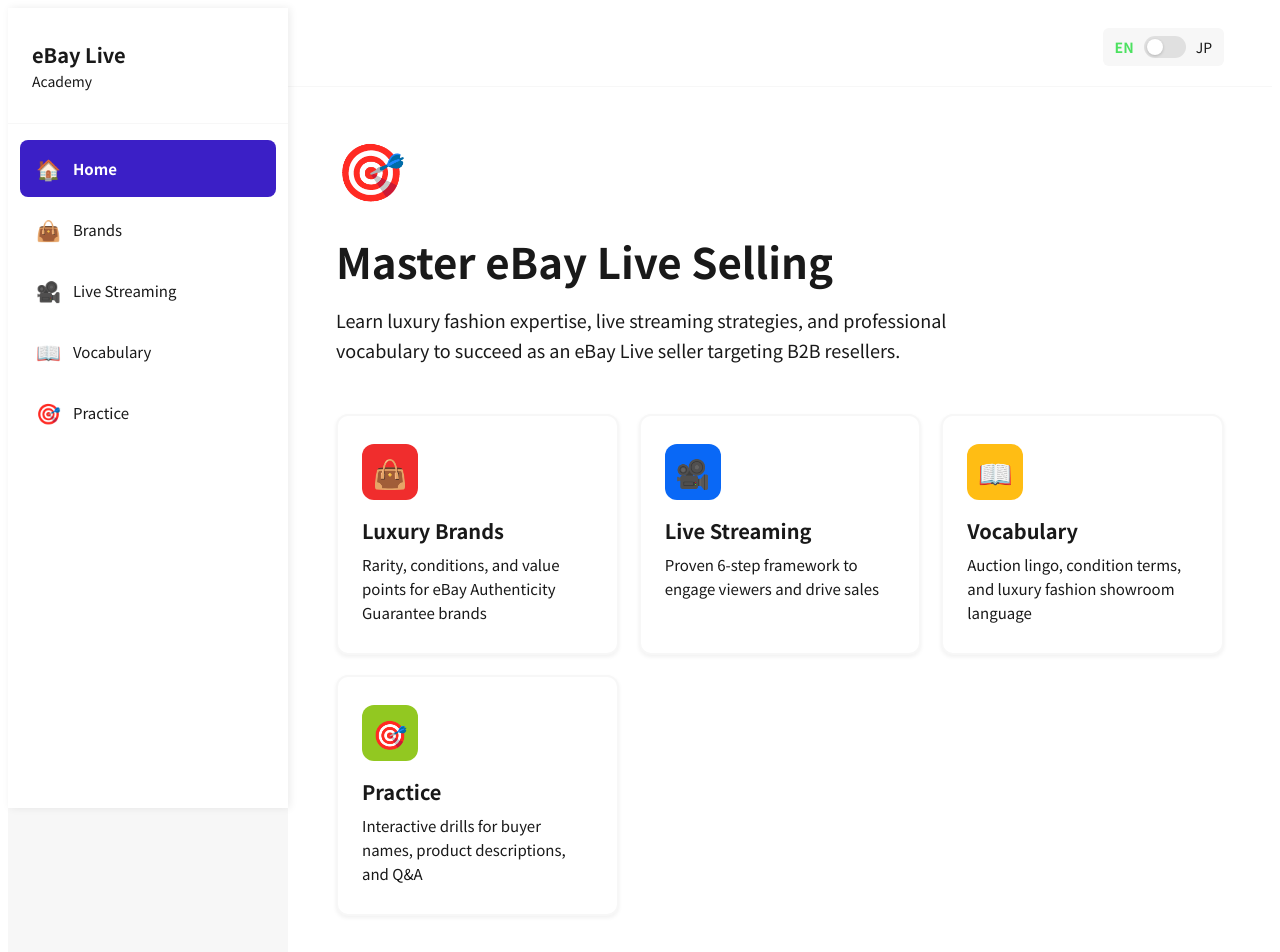
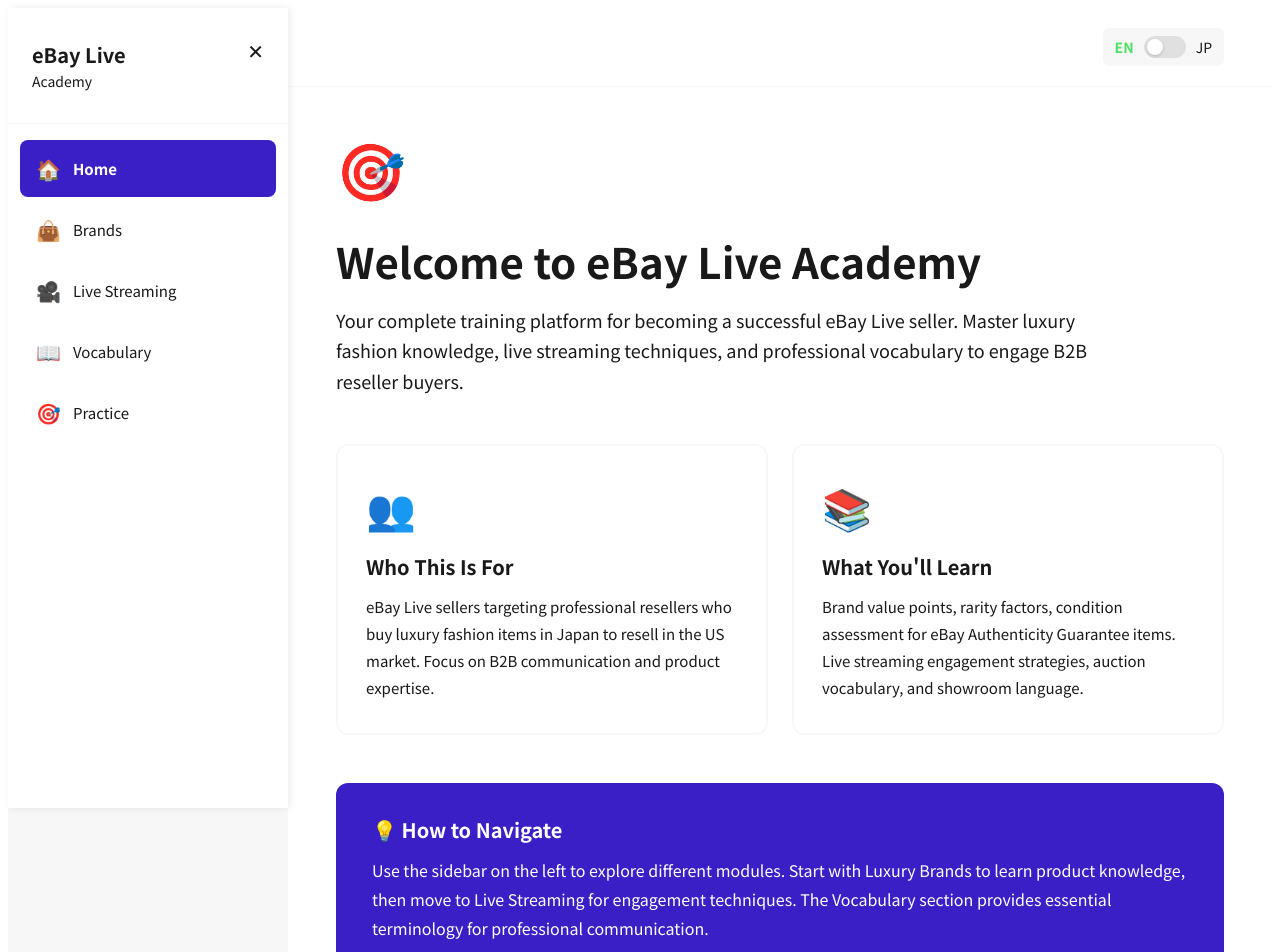
Before and after one commit to KanaeIwase/ebaylive, a React (Vite) app: page / in a window 1280 px wide. Shown: the top 952 px of the page. Built offline with nearby package versions, Linux system fonts and the light colour scheme; a web font is replaced by a local one.

Commit message:
Add collapsible sidebar, favicon, improved spacing and eBay Live colors

```diff
--- a/src/App.jsx
+++ b/src/App.jsx
@@ -453,6 +453,7 @@
 export default function App() {
   const [lang, setLang] = useState("en");
   const [page, setPage] = useState(0);
+  const [sidebarOpen, setSidebarOpen] = useState(true);
   const tabs = lang==="en" ? ["Home","Brands","Live Streaming","Vocabulary","Practice"] : ["ホーム","ブランド","ライブ配信","用語集","練習"];
   const icons = ["🏠","👜","🎥","📖","🎯"];
 
@@ -463,15 +464,21 @@
       <style>{`@keyframes fu{from{opacity:0;transform:translateY(8px)}to{opacity:1;transform:translateY(0)}}*{box-sizing:border-box}::-webkit-scrollbar{width:8px}::-webkit-scrollbar-track{background:#f1f1f1}::-webkit-scrollbar-thumb{background:#888;border-radius:4px}::-webkit-scrollbar-thumb:hover{background:#555}`}</style>
 
       {/* Sidebar Navigation */}
+      {sidebarOpen && (
         <div style={{ width:280, background:"#FFFFFF", boxShadow:"2px 0 8px rgba(0,0,0,0.08)", display:"flex", flexDirection:"column", position:"sticky", top:0, height:"100vh" }}>
           {/* Logo */}
-        <div style={{ padding:"32px 24px", borderBottom:"1px solid #F7F7F7" }}>
+          <div style={{ padding:"32px 24px", borderBottom:"1px solid #F7F7F7", display:"flex", justifyContent:"space-between", alignItems:"flex-start" }}>
+            <div onClick={()=>setPage(0)} style={{ cursor:"pointer" }}>
               <div style={{ fontSize:20, fontWeight:700, color:"#191919", marginBottom:2, fontFamily:"'Market Sans','Noto Sans JP',sans-serif" }}>
                 {lang==="en"?"eBay Live":"eBay Live"}
               </div>
               <div style={{ fontSize:14, color:"#191919", fontWeight:400 }}>
                 {lang==="en"?"Academy":"アカデミー"}
               </div>
+            </div>
+            <button onClick={()=>setSidebarOpen(false)} style={{ background:"none", border:"none", fontSize:20, cursor:"pointer", color:"#191919", padding:0 }}>
+              ✕
+            </button>
           </div>
 
         {/* Nav Items */}
@@ -483,13 +490,19 @@
             </button>
           ))}
         </div>
-
         </div>
+      )}
 
       {/* Main Content */}
       <div style={{ flex:1, background:"#ffffff", overflowY:"auto" }}>
-        {/* Top Bar with Language Toggle */}
-        <div style={{ padding:"20px 48px", display:"flex", justifyContent:"flex-end", borderBottom:"1px solid #F7F7F7" }}>
+        {/* Top Bar with Menu + Language Toggle */}
+        <div style={{ padding:"20px 48px", display:"flex", justifyContent:"space-between", alignItems:"center", borderBottom:"1px solid #F7F7F7" }}>
+          {!sidebarOpen && (
+            <button onClick={()=>setSidebarOpen(true)} style={{ background:"#F7F7F7", border:"none", padding:"10px 16px", borderRadius:8, cursor:"pointer", fontSize:16, color:"#191919", fontWeight:700, display:"flex", alignItems:"center", gap:8 }}>
+              ☰ <span>{lang==="en"?"Menu":"メニュー"}</span>
+            </button>
+          )}
+          {sidebarOpen && <div></div>}
           <div onClick={()=>setLang(lang==="en"?"jp":"en")} style={{ display:"flex", alignItems:"center", gap:10, cursor:"pointer", userSelect:"none", padding:"8px 12px", background:"#F7F7F7", borderRadius:6 }}>
             <span style={{ fontSize:14, color:lang==="en"?"#4CE160":"#191919", fontWeight:lang==="en"?700:400 }}>EN</span>
             <div style={{ width:42, height:22, borderRadius:20, background:lang==="jp"?"#4CE160":"#E0E0E0", position:"relative", transition:"all 0.3s" }}>
@@ -518,40 +531,60 @@
       <div style={{ marginBottom:48 }}>
         <div style={{ fontSize:56, marginBottom:16 }}>🎯</div>
         <h1 style={{ fontSize:42, fontWeight:700, marginBottom:16, color:"#191919", lineHeight:1.2, fontFamily:"'Market Sans','Noto Sans JP',sans-serif" }}>
-          {lang==="en"?"Master eBay Live Selling":"eBay Live販売をマスター"}
+          {lang==="en"?"Welcome to eBay Live Academy":"eBay Liveアカデミーへようこそ"}
         </h1>
-        <p style={{ fontSize:18, color:"#191919", lineHeight:1.7, maxWidth:700, fontWeight:400 }}>
+        <p style={{ fontSize:18, color:"#191919", lineHeight:1.7, maxWidth:800, fontWeight:400, marginBottom:24 }}>
           {lang==="en"
-            ?"Learn luxury fashion expertise, live streaming strategies, and professional vocabulary to succeed as an eBay Live seller targeting B2B resellers."
-            :"B2Bリセラーを対象としたeBay Liveセラーとして成功するための高級ファッション知識、ライブ配信戦略、専門用語を学習。"}
+            ?"Your complete training platform for becoming a successful eBay Live seller. Master luxury fashion knowledge, live streaming techniques, and professional vocabulary to engage B2B reseller buyers."
+            :"成功するeBay Liveセラーになるための完全なトレーニングプラットフォーム。高級ファッション知識、ライブ配信テクニック、プロフェッショナルな用語を習得し、B2Bリセラーバイヤーを惹きつけます。"}
         </p>
       </div>
 
-      <div style={{ display:"grid", gridTemplateColumns:"repeat(auto-fit, minmax(280px, 1fr))", gap:20, marginBottom:48 }}>
-        {[
-          { icon:"👜", title:lang==="en"?"Luxury Brands":"高級ブランド", desc:lang==="en"?"Rarity, conditions, and value points for eBay Authenticity Guarantee brands":"eBay認証保証ブランドの希少性、状態、価値ポイント", page:1, color:"#F02D2D" },
-          { icon:"🎥", title:lang==="en"?"Live Streaming":"ライブ配信", desc:lang==="en"?"Proven 6-step framework to engage viewers and drive sales":"視聴者を引き付けて売上を上げる実証済み6ステップ", page:2, color:"#0968F6" },
-          { icon:"📖", title:lang==="en"?"Vocabulary":"用語集", desc:lang==="en"?"Auction lingo, condition terms, and luxury fashion showroom language":"オークション用語、状態用語、高級ファッション業界用語", page:3, color:"#FFBD14" },
-          { icon:"🎯", title:lang==="en"?"Practice":"練習", desc:lang==="en"?"Interactive drills for buyer names, product descriptions, and Q&A":"バイヤー名、商品説明、Q&Aのインタラクティブ練習", page:4, color:"#92C821" },
-        ].map((card,i)=>(
-          <div key={i} onClick={()=>setPage(card.page)} style={{ background:"#FFFFFF", border:"2px solid #F7F7F7", borderRadius:12, padding:"28px 24px", cursor:"pointer", transition:"all 0.2s", boxShadow:"0 2px 4px rgba(0,0,0,0.06)" }}
-            onMouseEnter={e => {e.currentTarget.style.transform="translateY(-4px)"; e.currentTarget.style.borderColor=card.color; e.currentTarget.style.boxShadow="0 8px 16px rgba(0,0,0,0.12)"}}
-            onMouseLeave={e => {e.currentTarget.style.transform="translateY(0)"; e.currentTarget.style.borderColor="#F7F7F7"; e.currentTarget.style.boxShadow="0 2px 4px rgba(0,0,0,0.06)"}}>
-            <div style={{ width:56, height:56, borderRadius:12, background:card.color, display:"flex", alignItems:"center", justifyContent:"center", fontSize:28, marginBottom:16 }}>{card.icon}</div>
-            <div style={{ fontSize:20, fontWeight:700, color:"#191919", marginBottom:8 }}>{card.title}</div>
-            <div style={{ fontSize:15, color:"#191919", lineHeight:1.6, fontWeight:400 }}>{card.desc}</div>
+      <div style={{ display:"grid", gridTemplateColumns:"1fr 1fr", gap:24, marginBottom:48 }}>
+        <div style={{ background:"#FFFFFF", border:"2px solid #F7F7F7", borderRadius:12, padding:"32px 28px" }}>
+          <div style={{ fontSize:40, marginBottom:16 }}>👥</div>
+          <div style={{ fontSize:20, fontWeight:700, color:"#191919", marginBottom:12 }}>
+            {lang==="en"?"Who This Is For":"対象者"}
           </div>
-        ))}
+          <div style={{ fontSize:15, color:"#191919", lineHeight:1.8, fontWeight:400 }}>
+            {lang==="en"
+              ?"eBay Live sellers targeting professional resellers who buy luxury fashion items in Japan to resell in the US market. Focus on B2B communication and product expertise."
+              :"日本で高級ファッションアイテムを購入し米国市場で転売するプロのリセラーを対象としたeBay Liveセラー。B2Bコミュニケーションと商品知識に焦点。"}
+          </div>
         </div>
 
-      <div style={{ background:"#3B1FC6", borderRadius:12, padding:"32px 36px", color:"#FFFFFF" }}>
+        <div style={{ background:"#FFFFFF", border:"2px solid #F7F7F7", borderRadius:12, padding:"32px 28px" }}>
+          <div style={{ fontSize:40, marginBottom:16 }}>📚</div>
+          <div style={{ fontSize:20, fontWeight:700, color:"#191919", marginBottom:12 }}>
+            {lang==="en"?"What You'll Learn":"学べること"}
+          </div>
+          <div style={{ fontSize:15, color:"#191919", lineHeight:1.8, fontWeight:400 }}>
+            {lang==="en"
+              ?"Brand value points, rarity factors, condition assessment for eBay Authenticity Guarantee items. Live streaming engagement strategies, auction vocabulary, and showroom language."
+              :"eBay認証保証アイテムのブランド価値、希少性要因、状態評価。ライブ配信エンゲージメント戦略、オークション用語、ショールーム言語。"}
+          </div>
+        </div>
+      </div>
+
+      <div style={{ background:"#3B1FC6", borderRadius:12, padding:"32px 36px", color:"#FFFFFF", marginBottom:32 }}>
         <div style={{ fontSize:20, fontWeight:700, marginBottom:12 }}>
-          💡 {lang==="en"?"How to Use This Platform":"このプラットフォームの使い方"}
+          💡 {lang==="en"?"How to Navigate":"ナビゲーション方法"}
         </div>
         <div style={{ fontSize:16, lineHeight:1.8, fontWeight:400 }}>
           {lang==="en"
-            ?"Use the sidebar to navigate between sections. Each module contains actionable knowledge for eBay Live sellers targeting professional resellers. Focus on product expertise, condition assessment, and live engagement techniques."
-            :"サイドバーでセクション間を移動します。各モジュールには、プロのリセラーを対象としたeBay Liveセラーのための実用的な知識が含まれています。商品知識、状態評価、ライブエンゲージメント技術に焦点を当てています。"}
+            ?"Use the sidebar on the left to explore different modules. Start with Luxury Brands to learn product knowledge, then move to Live Streaming for engagement techniques. The Vocabulary section provides essential terminology for professional communication."
+            :"左のサイドバーで各モジュールを探索。まず高級ブランドで商品知識を学び、次にライブ配信でエンゲージメントテクニックへ。用語集セクションはプロフェッショナルなコミュニケーションに必須の用語を提供。"}
+        </div>
+      </div>
+
+      <div style={{ background:"#F7F7F7", borderRadius:12, padding:"24px 28px", border:"1px solid #E0E0E0" }}>
+        <div style={{ fontSize:16, fontWeight:700, color:"#191919", marginBottom:8 }}>
+          🚀 {lang==="en"?"Ready to Start?":"始める準備はできましたか？"}
+        </div>
+        <div style={{ fontSize:15, color:"#191919", lineHeight:1.6, fontWeight:400 }}>
+          {lang==="en"
+            ?"Select a module from the sidebar to begin your training journey."
+            :"サイドバーからモジュールを選択してトレーニングを開始しましょう。"}
         </div>
       </div>
     </div>
@@ -626,15 +659,15 @@
 
       <div style={{ display:"grid", gridTemplateColumns:"repeat(auto-fill, minmax(320px, 1fr))", gap:20 }}>
         {BRANDS.map((b,i)=>(
-          <div key={i} onClick={()=>setSel(i)} style={{ background:"#ffffff", border:"1px solid #e5e7eb", borderRadius:16, padding:"24px", cursor:"pointer", transition:"all 0.3s", boxShadow:"0 2px 4px rgba(0,0,0,0.04)" }}
-            onMouseEnter={e => {e.currentTarget.style.transform="translateY(-4px)"; e.currentTarget.style.boxShadow="0 12px 24px rgba(102,126,234,0.15)"}}
-            onMouseLeave={e => {e.currentTarget.style.transform="translateY(0)"; e.currentTarget.style.boxShadow="0 2px 4px rgba(0,0,0,0.04)"}}>
-            <div style={{ fontSize:24, fontWeight:700, color:"#1a1a2e", marginBottom:6 }}>{b.brand}</div>
-            <div style={{ fontSize:14, color:"#9ca3af", marginBottom:16 }}>{b.c} Est. {b.yr}</div>
-            <div style={{ fontSize:13, color:"#6b7280", marginBottom:12 }}>
-              <strong>{lang==="en"?"Models":"モデル"}:</strong> {b.models.slice(0,3).join(", ")}...
+          <div key={i} onClick={()=>setSel(i)} style={{ background:"#FFFFFF", border:"2px solid #F7F7F7", borderRadius:12, padding:"24px", cursor:"pointer", transition:"all 0.2s", boxShadow:"0 2px 4px rgba(0,0,0,0.05)" }}
+            onMouseEnter={e => {e.currentTarget.style.transform="translateY(-4px)"; e.currentTarget.style.borderColor="#3B1FC6"; e.currentTarget.style.boxShadow="0 8px 16px rgba(59,31,198,0.15)"}}
+            onMouseLeave={e => {e.currentTarget.style.transform="translateY(0)"; e.currentTarget.style.borderColor="#F7F7F7"; e.currentTarget.style.boxShadow="0 2px 4px rgba(0,0,0,0.05)"}}>
+            <div style={{ fontSize:24, fontWeight:700, color:"#191919", marginBottom:6 }}>{b.brand}</div>
+            <div style={{ fontSize:14, color:"#191919", marginBottom:16, fontWeight:400 }}>{b.c} Est. {b.yr}</div>
+            <div style={{ fontSize:14, color:"#191919", marginBottom:12, fontWeight:400 }}>
+              <strong style={{ fontWeight:700 }}>{lang==="en"?"Models":"モデル"}:</strong> {b.models.slice(0,3).join(", ")}...
             </div>
-            <div style={{ fontSize:13, color:"#667eea", fontWeight:600 }}>
+            <div style={{ fontSize:14, color:"#3B1FC6", fontWeight:700 }}>
               {lang==="en"?"View Details →":"詳細を見る →"}
             </div>
           </div>
@@ -726,21 +759,40 @@
   const [open, setOpen] = useState(null);
   return (
     <div style={{ animation:"fu 0.4s ease" }}>
-      <h2 style={h2}>{lang==="en"?"English Vocabulary":"英語ボキャブラリー"}</h2>
+      <div style={{ marginBottom:32 }}>
+        <h1 style={{ fontSize:36, fontWeight:700, color:"#191919", marginBottom:8 }}>
+          {lang==="en"?"Professional Vocabulary":"プロフェッショナル用語集"}
+        </h1>
+        <p style={{ fontSize:16, color:"#191919", lineHeight:1.6, fontWeight:400 }}>
+          {lang==="en"
+            ?"Master the language of luxury fashion live selling. Essential terms for describing conditions, running auctions, and communicating with B2B buyers."
+            :"高級ファッションライブ販売の言語をマスター。状態説明、オークション運営、B2Bバイヤーとのコミュニケーションに必須の用語。"}
+        </p>
+      </div>
+
+      <div style={{ display:"grid", gap:16 }}>
         {VOCAB_CATS.map((cat,ci)=>(
-        <div key={ci} style={{ marginBottom:6 }}>
-          <div onClick={()=>setOpen(open===ci?null:ci)} style={{ ...row, borderColor:open===ci?"#5DAE5D44":"#1E1E1E" }}>
-            <span style={{ fontSize:13, fontWeight:600, color:open===ci?"#5DAE5D":"#D4C9BE" }}>{cat.cat}</span>
-            <span style={{ fontSize:11, color:"#555" }}>{cat.items.length} {open===ci?"▾":"▸"}</span>
+          <div key={ci} style={{ background:"#FFFFFF", border:"1px solid #F7F7F7", borderRadius:12, overflow:"hidden" }}>
+            <div onClick={()=>setOpen(open===ci?null:ci)} style={{ padding:"18px 24px", cursor:"pointer", display:"flex", justifyContent:"space-between", alignItems:"center", background:open===ci?"#F7F7F7":"#FFFFFF", transition:"all 0.2s" }}>
+              <span style={{ fontSize:17, fontWeight:700, color:"#191919" }}>{cat.cat}</span>
+              <div style={{ display:"flex", alignItems:"center", gap:12 }}>
+                <span style={{ fontSize:13, color:"#191919", background:"#4CE160", padding:"4px 12px", borderRadius:6, fontWeight:700 }}>{cat.items.length}</span>
+                <span style={{ fontSize:16, color:"#191919" }}>{open===ci?"▼":"▶"}</span>
               </div>
-          {open===ci && cat.items.map((x,i)=>(
-            <div key={i} style={{ display:"flex", justifyContent:"space-between", padding:"7px 14px", background:"#0D0D0D", borderRadius:8, marginTop:3 }}>
-              <span style={{ fontSize:13, color:"#D4C9BE", flex:1 }}>{x.e}</span>
-              <span style={{ fontSize:12, color:"#888", textAlign:"right", maxWidth:"45%" }}>{x.j}</span>
+            </div>
+            {open===ci && (
+              <div style={{ padding:"8px 0" }}>
+                {cat.items.map((x,i)=>(
+                  <div key={i} style={{ display:"flex", justifyContent:"space-between", padding:"14px 24px", borderTop:i===0?"1px solid #F7F7F7":"none", background:i%2===0?"#FAFAFA":"#FFFFFF" }}>
+                    <span style={{ fontSize:15, color:"#191919", flex:1, fontWeight:500 }}>{x.e}</span>
+                    <span style={{ fontSize:14, color:"#191919", textAlign:"right", maxWidth:"45%", fontWeight:400 }}>{x.j}</span>
                   </div>
                 ))}
               </div>
+            )}
+          </div>
         ))}
+      </div>
     </div>
   );
 }
```
Also changed, not shown: index.html (+2 -1 lines). Lines whose indentation alone changed are shown as unchanged.
